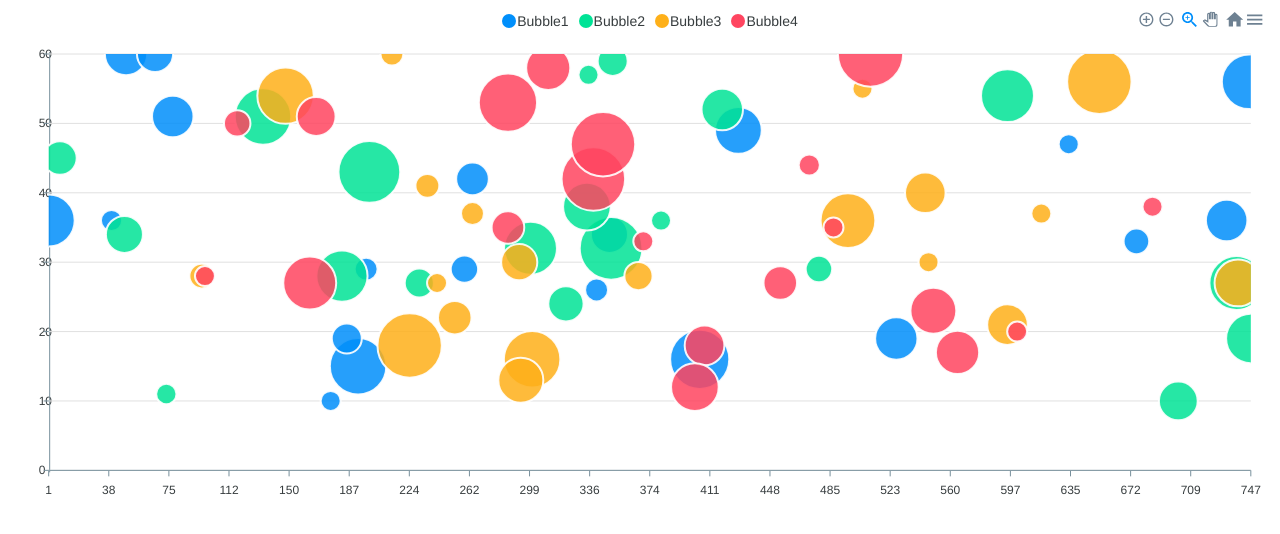
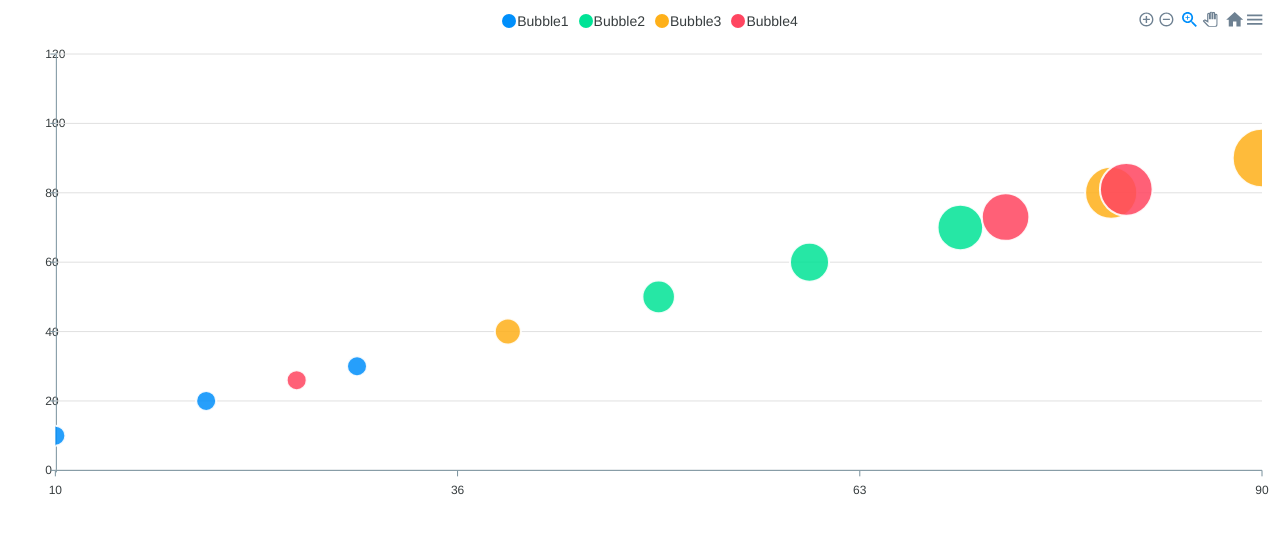
Before and after one commit to hws522/react-apexchart-library, a React (Create React App) app: page / in a window 1280 px wide. Shown: the top 534 px of the page. Built offline with nearby package versions, Linux system fonts and the light colour scheme.

Commit message:
update README

```diff
--- a/src/App.js
+++ b/src/App.js
@@ -2,60 +2,25 @@ import LineChart from "./components/apexcharts/LineChart";
 import BarChart from "./components/apexcharts/BarChart";
 import BubbleChart from "./components/apexcharts/BubbleChart";
 
-
-var _seed = 42;
-Math.random = function () {
-  _seed = _seed * 16807 % 2147483647;
-  return (_seed - 1) / 2147483646;
-};
-
-function generateData(baseval, count, yrange) {
-  var i = 0;
-  var series = [];
-  while (i < count) {
-    var x = Math.floor(Math.random() * (750 - 1 + 1)) + 1;;
-    var y = Math.floor(Math.random() * (yrange.max - yrange.min + 1)) + yrange.min;
-    var z = Math.floor(Math.random() * (75 - 15 + 1)) + 15;
-
-    series.push([x, y, z]);
-    baseval += 86400000;
-    i++;
-  }
-  return series;
-}
-
-
 function App() {
-
+  const bubbleRadius = [10, 100];
   const chartSeries = [{
     name: 'Bubble1',
-    data: generateData(new Date('11 Feb 2017 GMT').getTime(), 20, {
-      min: 10,
-      max: 60
-    })
+    data: [[10, 10, 10], [20, 20, 20], [30, 30, 30]]
   },
   {
     name: 'Bubble2',
-    data: generateData(new Date('11 Feb 2017 GMT').getTime(), 20, {
-      min: 10,
-      max: 60
-    })
+    data: [[50, 50, 50], [60, 60, 60], [70, 70, 70]]
   },
   {
     name: 'Bubble3',
-    data: generateData(new Date('11 Feb 2017 GMT').getTime(), 20, {
-      min: 10,
-      max: 60
-    })
+    data: [[40, 40, 40], [80, 80, 80], [90, 90, 90]]
   },
   {
     name: 'Bubble4',
-    data: generateData(new Date('11 Feb 2017 GMT').getTime(), 20, {
-      min: 10,
-      max: 60
-    })
+    data: [[26, 26, 26], [73, 73, 73], [81, 81, 81]]
   }];
-  const bubbleRadius = [10, 100];
+
   return (
     <>
       <BubbleChart
```
Also changed, not shown: 1 other file (tests, documents, lock files or other folders).
